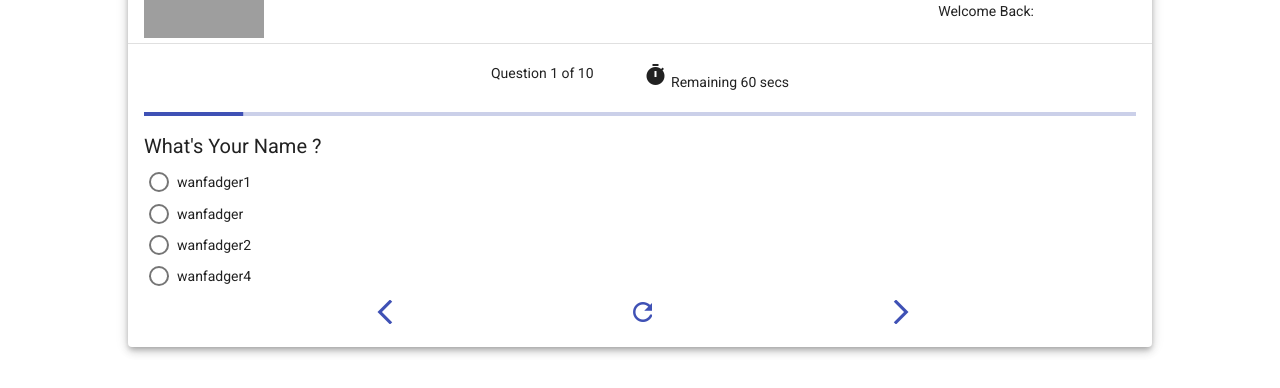
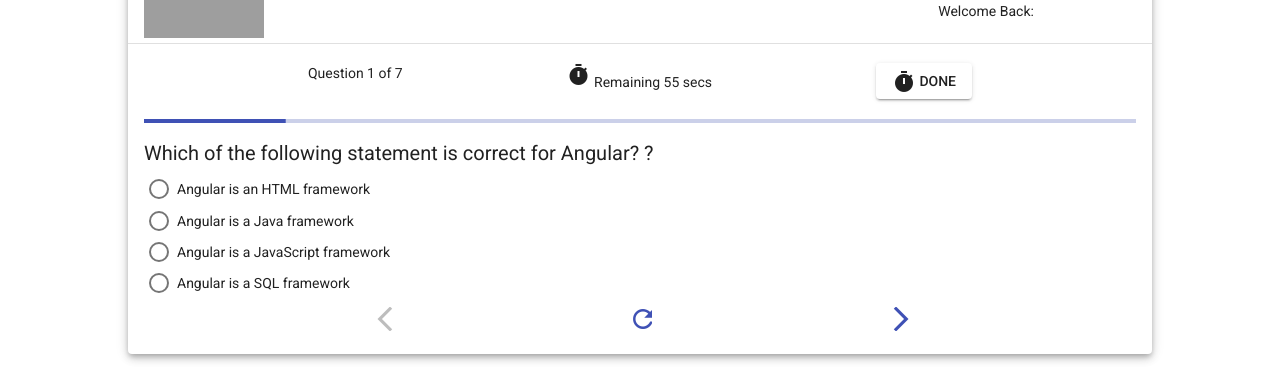
Before and after one commit to Wanfadger/angular-quiz-app, an Angular app: page /Questions in a window 1280 px wide. Shown: the part 232-620 px from the top of the page. Built offline with nearby package versions, Linux system fonts and the light colour scheme; grey boxes are pictures that could not be loaded.

Commit message:
added quiz timer
more quiz fearures

```diff
--- a/src/app/app.module.ts
+++ b/src/app/app.module.ts
@@ -12,6 +12,7 @@
 import { QuestionsComponent } from './questions/questions.component';
 import { QuestionComponent } from './questions/question/question.component';
 import { ReactiveFormsModule } from '@angular/forms';
+import { HttpClientModule } from '@angular/common/http';
 
 @NgModule({
   declarations: [
@@ -28,7 +29,8 @@
     BrowserAnimationsModule,
     MatWidgetModule,
     FlexLayoutModule,
-    ReactiveFormsModule
+    ReactiveFormsModule,
+    HttpClientModule
   ],
   providers: [],
   bootstrap: [AppComponent]
--- a/src/app/questions/question/question.component.html
+++ b/src/app/questions/question/question.component.html
@@ -5,8 +5,8 @@
 </div>
 
 
-<mat-radio-group fxLayout="column">
-  <mat-radio-button *ngFor="let answer of question.answers" [value]="answer" style="padding: 5px;">
-    {{answer.value}}
+<mat-radio-group fxLayout="column" (change)="selectAnswer($event.value)">
+  <mat-radio-button #opt *ngFor="let option of question.options" [value]="option" style="padding: 5px;">
+    {{option.text}}
   </mat-radio-button>
 </mat-radio-group>
--- a/src/app/questions/question/question.component.ts
+++ b/src/app/questions/question/question.component.ts
@@ -1,5 +1,5 @@
 import { Component, Input, OnInit } from '@angular/core';
-import { Question } from '../questions.component';
+import { Question, QuestionOption } from '../questions.service';
 
 @Component({
   selector: 'app-question',
@@ -13,4 +13,9 @@
   ngOnInit(): void {
   }
 
+  selectAnswer(selectedOption:QuestionOption){
+    console.log(selectedOption)
+    this.question.selectedOption = selectedOption
+    console.log(this.question)
+  }
 }
--- a/src/app/questions/questions.component.html
+++ b/src/app/questions/questions.component.html
@@ -23,34 +23,40 @@
             <!--spacer-->
         </div>
 
-        <div fxLayout fxLayoutAlign="center" fxLayoutGap="50px">
-            <div>Question 1 of 10</div>
+        <div fxLayout fxLayoutAlign="space-evenly">
+            <div>Question {{currentQuestionIndex+1}} of {{questions?.length}}</div>
             <div>
                 <mat-icon>timer</mat-icon>
-                Remaining  60 secs</div>
+                Remaining  {{timer}} secs
+            </div>
+
+            <div>
+
+               <button mat-raised-button >     <mat-icon>timer</mat-icon> DONE</button>
+            </div>
         </div>
 
         <div style="margin-top: 20px;">
             <!--spacer-->
         </div>
 
-        <div><mat-progress-bar mode="determinate" value="10"></mat-progress-bar></div>
+        <div><mat-progress-bar mode="determinate" [value]="progressCount"></mat-progress-bar></div>
 
-        <div>
-            <app-question [question]="questions[0]"></app-question>
+        <div *ngIf="questions">
+            <app-question [question]="questions[currentQuestionIndex]"></app-question>
         </div>
 
 
-        <div fxLayout fxLayoutAlign="space-evenly">
-            <button mat-icon-button color="primary" >
+        <div fxLayout fxLayoutAlign="space-evenly" *ngIf="questions">
+            <button mat-icon-button color="primary" (click)="prev()" [disabled]="currentQuestionIndex<=0">
                 <mat-icon style="font-size: 30px;">arrow_back_ios_new</mat-icon>
               </button>
 
-              <button mat-icon-button color="primary" >
+              <button mat-icon-button color="primary" (click)="reset()" >
                 <mat-icon style="font-size: 30px;">refresh</mat-icon>
               </button>
 
-              <button mat-icon-button color="primary" >
+              <button mat-icon-button color="primary" (click)="next()" [disabled]="!(this.currentQuestionIndex < this.questions.length-1)">
                 <mat-icon style="font-size: 30px;">arrow_forward_ios</mat-icon>
               </button>
         </div>
--- a/src/app/questions/questions.component.ts
+++ b/src/app/questions/questions.component.ts
@@ -1,35 +1,90 @@
-import { Component, OnInit } from '@angular/core';
+import { Component, OnDestroy, OnInit } from '@angular/core';
+import { interval, Observable, Subscription } from 'rxjs';
+import { Question, QuestionsService } from './questions.service';
 
 @Component({
   selector: 'app-questions',
   templateUrl: './questions.component.html',
   styleUrls: ['./questions.component.scss']
 })
-export class QuestionsComponent implements OnInit {
+export class QuestionsComponent implements OnInit , OnDestroy {
   angularImage:string = "https://upload.wikimedia.org/wikipedia/commons/thumb/c/cf/Angular_full_color_logo.svg/1200px-Angular_full_color_logo.svg.png"
 
   name:string  = localStorage.getItem("USER-NAME") || ""
 
-  constructor() { }
-
-  questions:Question[] = [
-    {question:"What's Your Name" , answers:[{value:"wanfadger1" , isCorect:false} , {value:"wanfadger" , isCorect:true} , {value:"wanfadger2" , isCorect:false} , {value:"wanfadger4" , isCorect:false}]},
-    {question:"What's Your Jbo" , answers:[{value:"developer" , isCorect:true} , {value:"nurse" , isCorect:false} , {value:"engineer" , isCorect:false} , {value:"Doctor" , isCorect:false}]},
-  ]
+  constructor(private _questionsService:QuestionsService) { }
 
 
+  questions !: Question[]
+  currentQuestionIndex:number = 0
+  timer:number = 60
+  timerInterval$ !:Observable<number>
+  timerIntervalSubscription !:Subscription
+
+  progressCount = 0
+
   ngOnInit(): void {
+    this.getAllQuestions()
+    this.startTimer()
+
+  }
+
+  getAllQuestions(){
+     this._questionsService.getAllQuestions().subscribe(response => {
+      console.log(response)
+      this.questions = response
+      this.getProgess(1)
+     })
+  }
+
+  next(){
+      if(this.currentQuestionIndex < this.questions.length-1){
+        ++this.currentQuestionIndex
+        this.getProgess(this.currentQuestionIndex+1)
+      }else{
+       /// summary
+      }
+
+  }
+  prev(){
+    this.currentQuestionIndex--
+    console.log(this.currentQuestionIndex)
+  }
+
+  reset(){
+    this.stopTimer()
+    this.getAllQuestions()
+    this.currentQuestionIndex = 0
+    this.timer = 60
+    this.startTimer()
+  }
+
+  startTimer(){
+    // emits after every 1000 milliseconds
+   this.timerInterval$ = interval(1000)
+   this.timerIntervalSubscription =  this.timerInterval$.subscribe(value => {
+      this.timer--
+      if(this.timer === 0){
+        this.currentQuestionIndex++
+        this.timer = 60
+        this.getProgess(this.currentQuestionIndex+1)
+      }
+   })
+  }
+
+  stopTimer(){
+    this.timerIntervalSubscription.unsubscribe()
+    this.timer = 60
+  }
+
+  getProgess(index:number){
+    console.log(this.currentQuestionIndex)
+    this.progressCount = (index/this.questions.length)*100
+    console.log(this.progressCount)
+  }
+
+  ngOnDestroy(): void {
+    this.startTimer()
   }
 
 }
-
-
-export interface Question{
-  question:string
-  answers:Answer[],
-  selectedAnswer?:Answer
-}
-
-export interface Answer{
-  value:string , isCorect:boolean
-}
--- /dev/null
+++ b/src/app/questions/questions.service.ts
@@ -0,0 +1,24 @@
+import { HttpClient } from '@angular/common/http';
+import { Injectable } from '@angular/core';
+import { Observable } from 'rxjs';
+
+@Injectable({
+  providedIn: 'root'
+})
+export class QuestionsService {
+
+  constructor(private httpClient:HttpClient) { }
+
+  getAllQuestions():Observable<Question[]>{
+   return this.httpClient.get<Question[]>("../../assets/questions.json")
+  }
+}
+
+
+export interface Question {
+  question: string ,
+  options: QuestionOption[],
+  selectedOption:QuestionOption | null
+}
+
+export interface QuestionOption{text:string , isCorrect:boolean}
--- /dev/null
+++ b/src/assets/questions.json
@@ -0,0 +1,65 @@
+[
+    {
+        "question":"Which of the following statement is correct for Angular?" ,
+        "description":"Angular is a frontend framework written using JavaScript",
+        "options":[
+        {"text":"Angular is an HTML framework" , "isCorrect":false},
+        {"text":"Angular is a Java framework" , "isCorrect":false},
+        {"text":"Angular is a JavaScript framework" , "isCorrect":true},
+        {"text":"Angular is a SQL framework" , "isCorrect":false}
+    ]},
+
+    {"question":"Angular is perfect for?" ,
+        "description":"Angular is perfect for Single Page Applications (SPAs).",
+        "options":[
+        {"text":"SPAs" , "isCorrect":true},
+        {"text":"MPAs" , "isCorrect":false},
+        {"text":"DPAs" , "isCorrect":false},
+        {"text":"CPAs" , "isCorrect":false}
+    ]},
+
+    {"question":" Which of the following is the correct syntax for writing Angular expressions?" ,
+        "description":"{{expression}} : is The correct syntax for writing Angular template expressions",
+        "options":[
+        {"text":"(expression)" , "isCorrect":false},
+        {"text":"{{expression}}" , "isCorrect":true},
+        {"text":"{{{expression}}}" , "isCorrect":false},
+        {"text":"[expression]" , "isCorrect":false}
+    ]},
+
+    {"question":" Do AngularJS provide reusable components?" ,
+        "description":"Angular provides reusable components.",
+        "options":[
+        {"text":"YES" , "isCorrect":true},
+        {"text":"NO" , "isCorrect":false}
+    ]},
+
+    {"question":"Which of the following directive is used to bind the application data to the HTML view in Angular" ,
+        "description":"The ng-bind directive is used to bind the application data to the HTML view in the Angular application.",
+         "options":[
+        {"text":"ng-app directive" , "isCorrect":false},
+        {"text":"ng-model directive" , "isCorrect":false},
+        {"text":"ng-bind directive" , "isCorrect":true},
+        {"text":"ng-init directive" , "isCorrect":false}
+    ]},
+
+    {"question":"Which of the following syntax is correct for applying multiple filters in AngularJS?" ,
+        "description":" The syntax of applying multiple filters in Angular can be written as: {{ expression | filter1 | filter2 | ... }} , separated by pipes",
+        "options":[
+        {"text":"{{ expression | filter1 | filter2 | ... }}" , "isCorrect":true},
+        {"text":"{{ expression | {filter1} | {filter2} | ... }}" , "isCorrect":false},
+        {"text":"{{ expression - {filter1} - {filter2} - ... }}" , "isCorrect":true},
+        {"text":"{{ {filter1} | {filter2} | ...-expression}}" , "isCorrect":false}
+    ]},
+
+    {"question":"Which of the following community Angular belong to?" ,
+        "description":"Angular is developed and maintained by the google community",
+        "options":[
+        {"text":"Twitter" , "isCorrect":false},
+        {"text":"Facebook" , "isCorrect":false},
+        {"text":"Google" , "isCorrect":true},
+        {"text":"Microsoft" , "isCorrect":false}
+    ]}
+
+
+]
```
